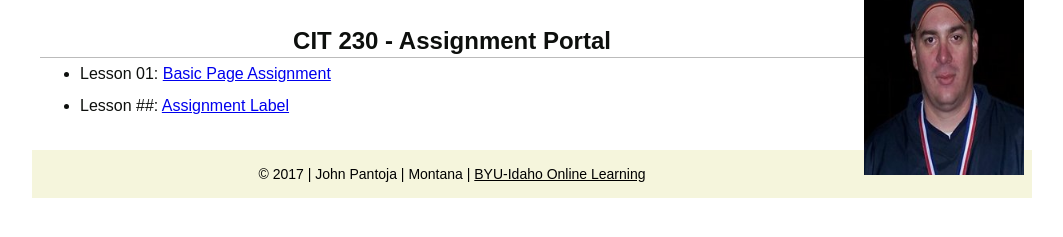
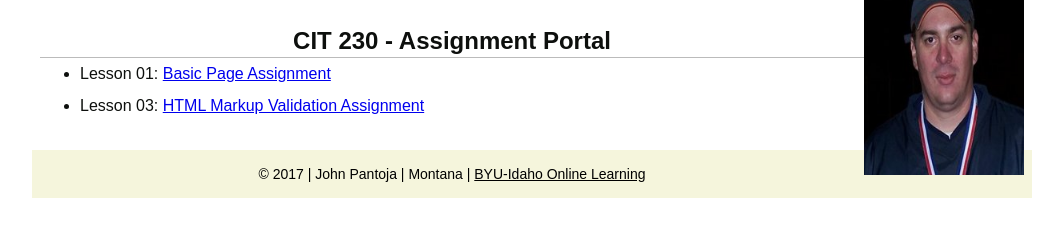
Before and after one commit to rkpantoja/rkpantoja.github.io, a plain HTML site: page index.html in a window 1280 px wide. Shown: the part 71-308 px from the top of the page, without its empty margins (108-1171 px from the left). Drawn offline with Linux system fonts and the light colour scheme.

Commit message:
Lesson 03 Assessment

```diff
--- a/index.html
+++ b/index.html
@@ -20,7 +20,7 @@
         <h2>CIT 230 - Assignment Portal</h2>
             <ul>
                 <li>Lesson 01: <a href="basicpage.html">Basic Page Assignment</a></li>
-                <li>Lesson ##: <a href="#">Assignment Label</a></li>
+                <li>Lesson 03: <a href="/assignments/lesson-3/fixedhtml.html">HTML Markup Validation Assignment</a></li>
 
             </ul>
     </main>
```
